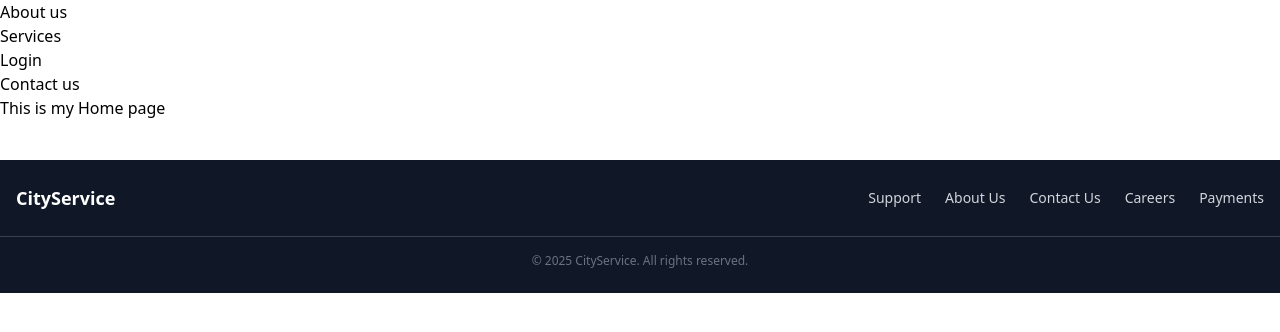
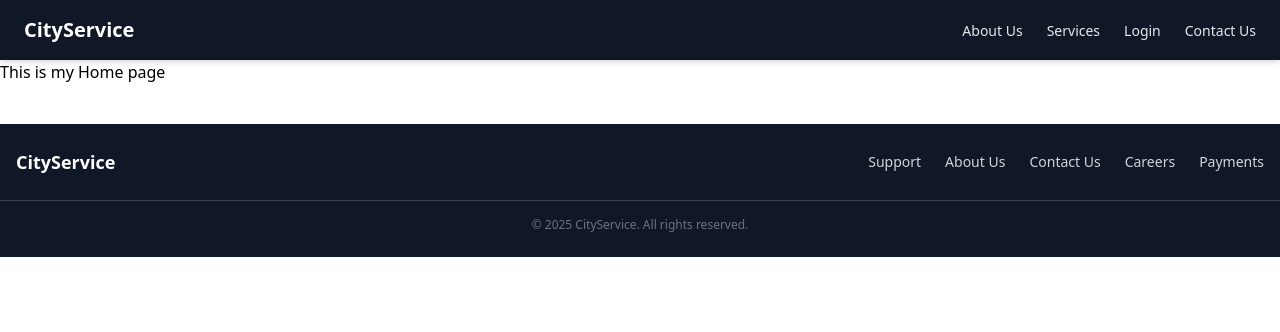
Before and after one commit to Subhas6033/cityservice, a React (Vite) app: page / in a window 1280 px wide. Shown: the top 332 px of the page. Built offline with nearby package versions, Linux system fonts and the light colour scheme.

Commit message:
styled navbar

```diff
--- a/src/Components/Common/Nav.jsx
+++ b/src/Components/Common/Nav.jsx
@@ -3,35 +3,39 @@ import { useNavigate } from "react-router-dom";
 
 const Nav = () => {
   const navItems = [
-    {
-      name: "About us",
-      navUrl: "/about",
-    },
-    {
-      name: "Services",
-      navUrl: "/service",
-    },
-    {
-      name: "Login",
-      navUrl: "/login",
-    },
-    {
-      name: "Contact us",
-      navUrl: "/contact",
-    },
+    { name: "About Us", navUrl: "/about" },
+    { name: "Services", navUrl: "/service" },
+    { name: "Login", navUrl: "/login" },
+    { name: "Contact Us", navUrl: "/contact" },
   ];
 
   const navigate = useNavigate();
 
   return (
-    <nav>
-      <ul>
-        {navItems.map((nav) => (
-          <li key={nav.name}>
-            <button onClick={() => navigate(nav.navUrl)}>{nav.name}</button>
-          </li>
-        ))}
-      </ul>
+    <nav className="bg-gray-900 text-gray-200 shadow-md">
+      <div className="container mx-auto px-6 py-4 flex justify-between items-center">
+        {/* Logo / Brand */}
+        <div
+          className="text-xl font-bold text-white cursor-pointer"
+          onClick={() => navigate("/")}
+        >
+          CityService
+        </div>
+
+        {/* Navigation Links */}
+        <ul className="flex space-x-6">
+          {navItems.map((nav) => (
+            <li key={nav.name}>
+              <button
+                onClick={() => navigate(nav.navUrl)}
+                className="hover:text-white transition-colors duration-200 text-sm font-medium"
+              >
+                {nav.name}
+              </button>
+            </li>
+          ))}
+        </ul>
+      </div>
     </nav>
   );
 };
```
